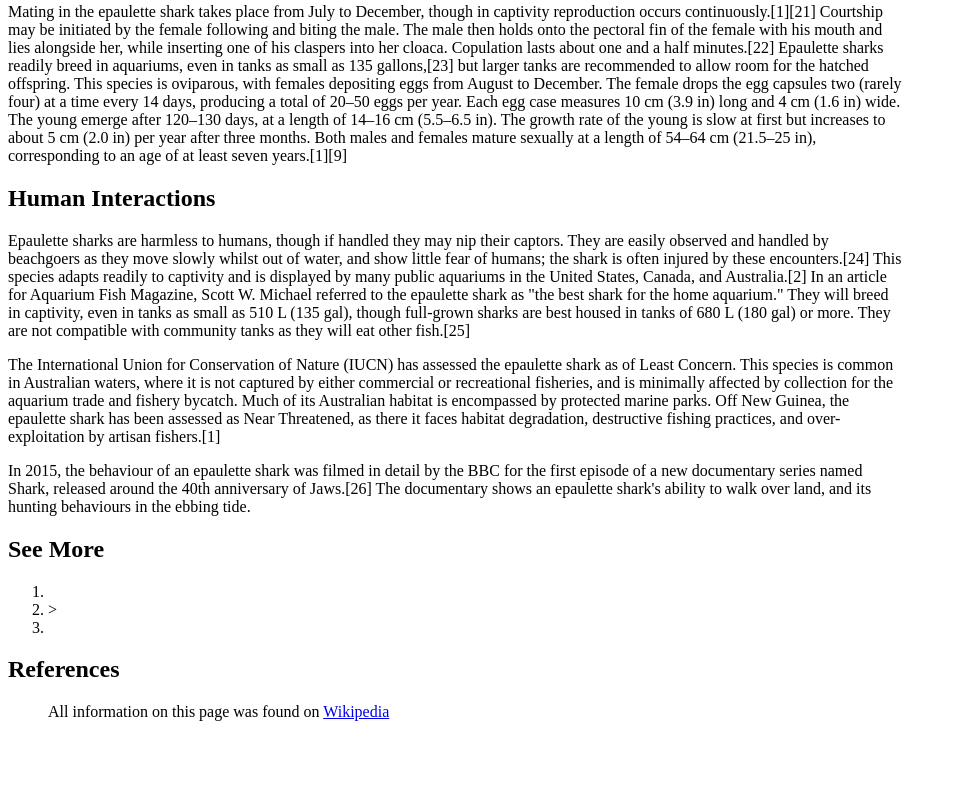
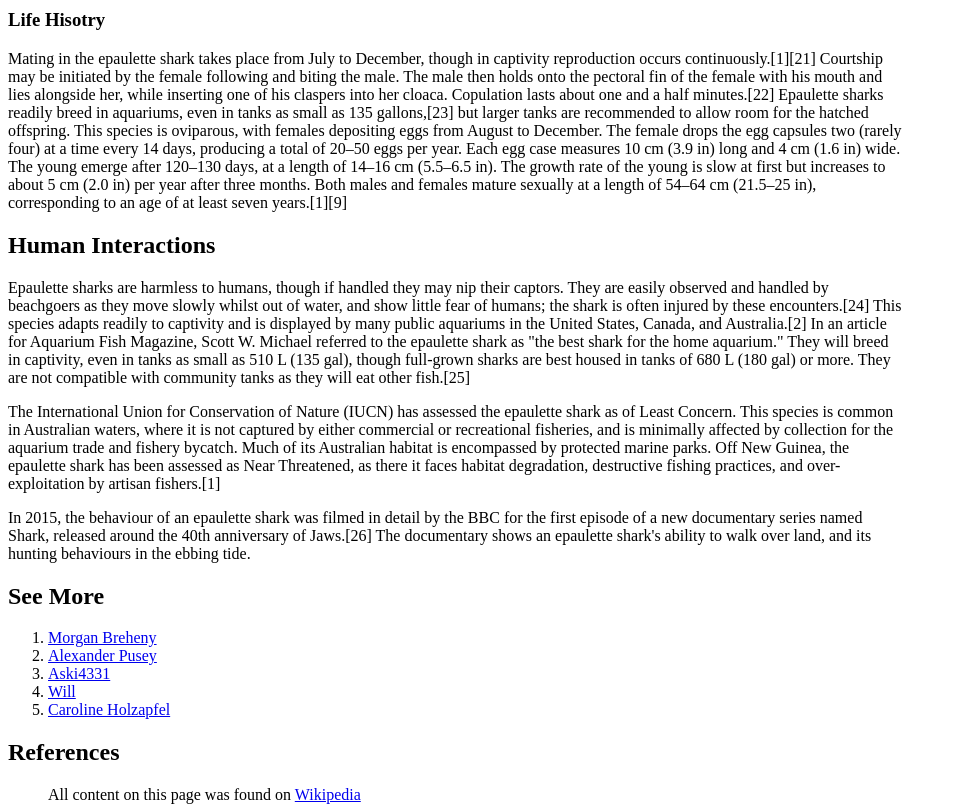
Before and after one commit to jaydenskula/jaydenskula.github.io, a plain HTML site: page wa/wa3.html in a window 1280 px wide. Shown: the part 1994-2800 px from the top of the page, without its empty margins (0-957 px from the left). Before the commit the page ends 2731 px from the top, so only its background shows below. Drawn offline with Linux system fonts and the light colour scheme.

Commit message:
Update wa3.html

```diff
--- a/wa/wa3.html
+++ b/wa/wa3.html
@@ -11,6 +11,7 @@
 <body>
     <h1>Epaulette Sharks</h1>
     <nav>
+        <h2>Table of Contents</h2>
         <a href="#s1">Taxonomy and Phylogeny</a>
         <a href="#s2">Distribution and Habitat</a>
         <a href="#s3">Description</a>
@@ -91,16 +92,18 @@
     <div id="s6">
         <h2>See More</h2>
         <ol>
-            <li><a href="https://morgan-breheny.github.io/wa/wa3.html"></a></li>
-            <li><a href="https://alexanderpusey.github.io/wa/wa3.html"></a>></li>
-            <li><a href="https://aski4331.github.io/wa/wa3.html"></a></li>
+            <li><a href="https://morgan-breheny.github.io/wa/wa3.html">Morgan Breheny</a></li>
+            <li><a href="https://alexanderpusey.github.io/wa/wa3.html">Alexander Pusey</a></li>
+            <li><a href="https://aski4331.github.io/wa/wa3.html">Aski4331</a></li>
+            <li><a href="https://will15ham.github.io/wa/wa3.html">Will</a></li>
+            <li><a href="https://carolineholzapfel.github.io/wa/wa3.html">Caroline Holzapfel</a></li>
         </ol>
     </div>
     <div id="s7">
         <h2>References</h2>
         <ol>
             <p>
-                All information on this page was found on <a href="https://en.wikipedia.org/wiki/Epaulette_shark">Wikipedia</a>
+                All content on this page was found on <a href="https://en.wikipedia.org/wiki/Epaulette_shark">Wikipedia</a>
             </p>
         </ol>
     </div>
```
